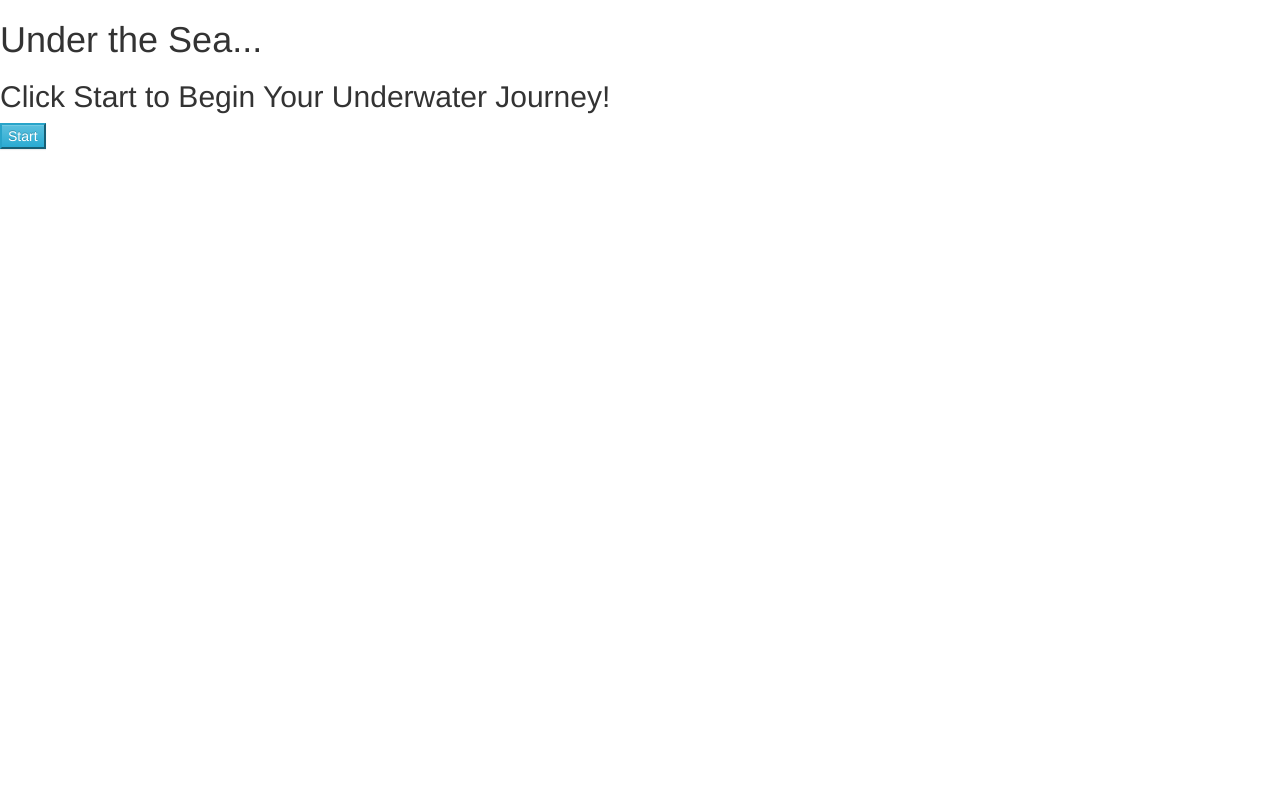
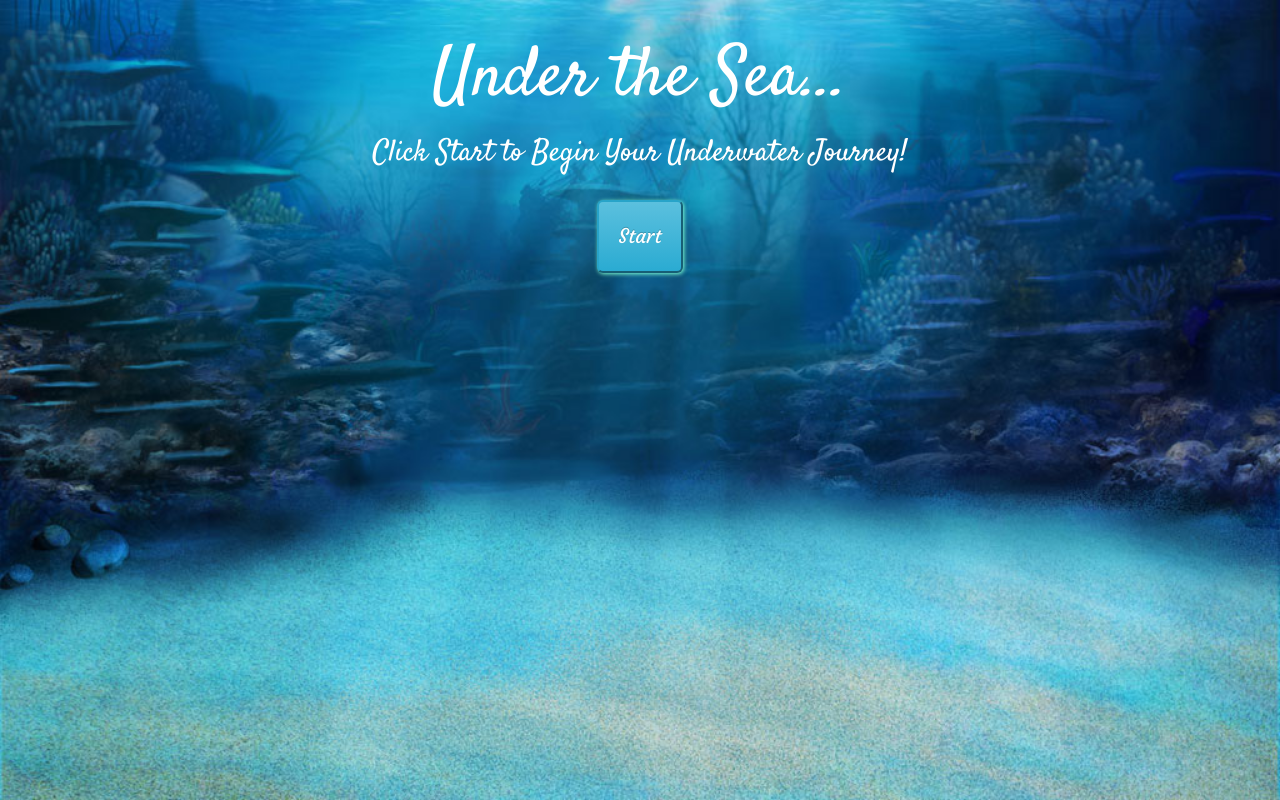
Before and after one commit to NosillaMarie/TriviaGame, a plain HTML site: page index.html in a window 1280 px wide. Drawn offline with nearby package versions, Linux system fonts and the light colour scheme; the site is published under a folder, as on GitHub Pages, so addresses that start at the root find nothing.

Commit message:
fix these stupid links

```diff
--- a/assets/css/style.css
+++ b/assets/css/style.css
@@ -6,7 +6,7 @@ html {
 }
 
 #background {
-    background-image: url(/assets/images/underwater-background-image.jpg);
+    background-image: url(../../assets/images/underwater-background-image.jpg);
     height: 100%;
     background-position: center;
     background-repeat: no-repeat;
--- a/index.html
+++ b/index.html
@@ -6,13 +6,13 @@
     <meta name="viewport" content="width=device-width, initial-scale=1.0">
     <title>My Trivia Game</title>
     <!--css reset-->
-    <link rel="stylesheet" href="/assets/css/reset.css">
+    <link rel="stylesheet" href="assets/css/reset.css">
     <!-- Latest compiled and minified CSS -->
     <link rel="stylesheet" href="https://maxcdn.bootstrapcdn.com/bootstrap/3.3.7/css/bootstrap.min.css" integrity="sha384-BVYiiSIFeK1dGmJRAkycuHAHRg32OmUcww7on3RYdg4Va+PmSTsz/K68vbdEjh4u" crossorigin="anonymous">
     <!-- Optional theme -->
     <link rel="stylesheet" href="https://maxcdn.bootstrapcdn.com/bootstrap/3.3.7/css/bootstrap-theme.min.css" integrity="sha384-rHyoN1iRsVXV4nD0JutlnGaslCJuC7uwjduW9SVrLvRYooPp2bWYgmgJQIXwl/Sp" crossorigin="anonymous">
     <!--My CSS stylesheet-->
-    <link rel="stylesheet" href="/assets/css/style.css">
+    <link rel="stylesheet" href="assets/css/style.css">
     <!--Google Fonts-->
     <link href="https://fonts.googleapis.com/css?family=Courgette|Kaushan+Script|Satisfy" rel="stylesheet">
     <script type="text/javascript" src="https://code.jquery.com/jquery.js"></script>
@@ -44,7 +44,7 @@
         <br>
     </div>
     <div id="results"></div>
-    <script src="/assets/javascript/app.js"></script>
+    <script src="assets/javascript/app.js"></script>
 </body>
 
 </html>
```
